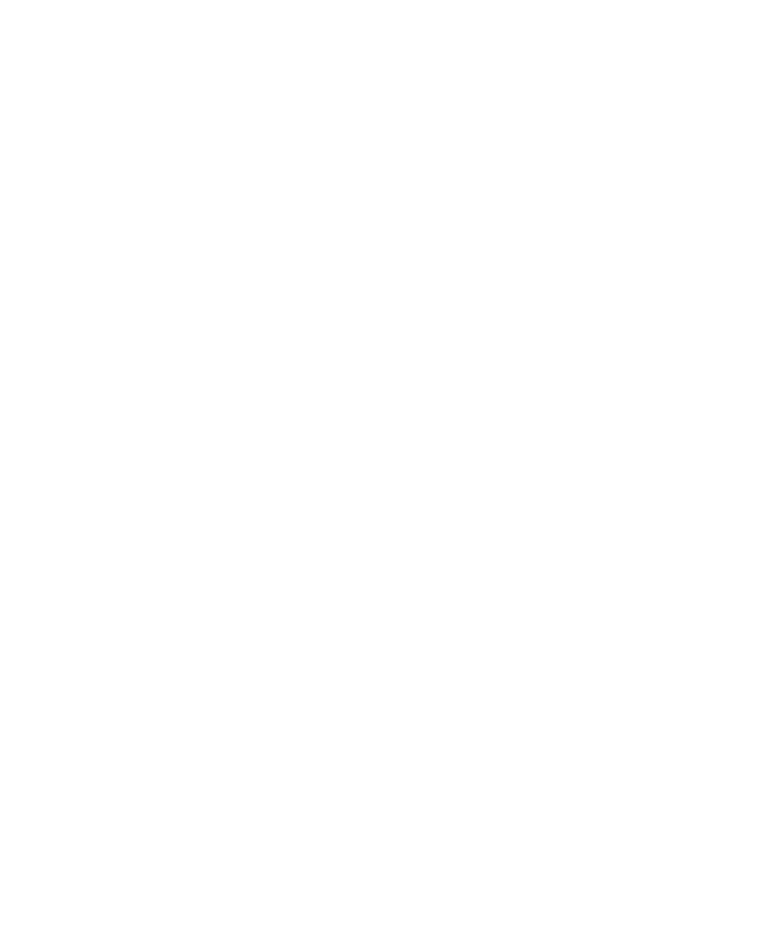
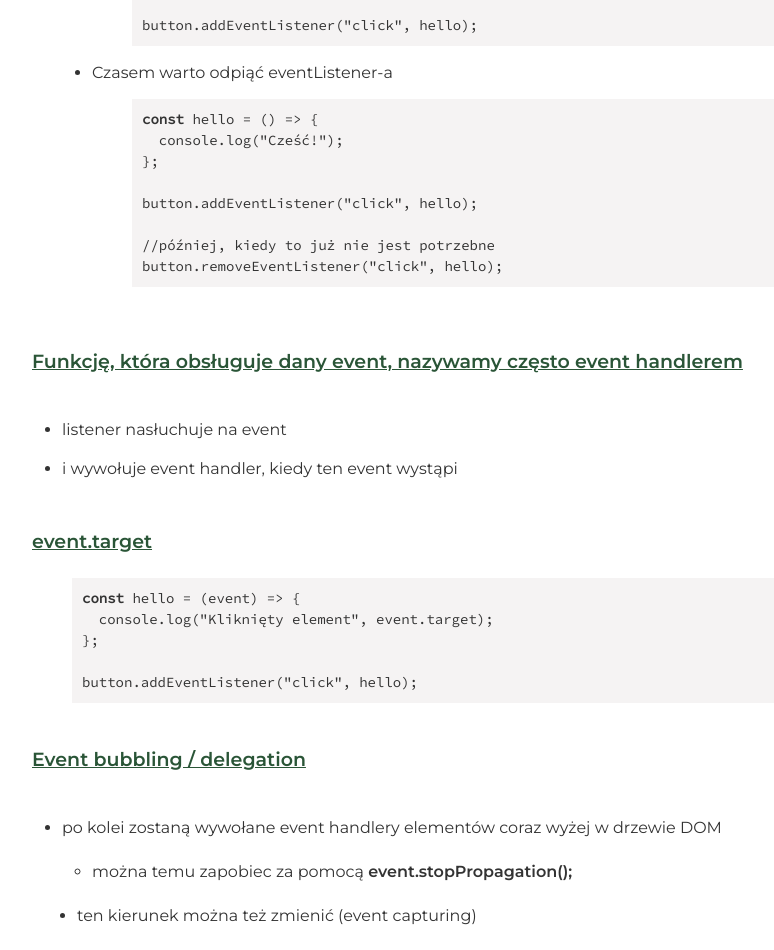
Before and after one commit to KatarzynaZaloba/Currency, a React (Create React App) app: page / in a window 1280 px wide. Shown: the part 6436-7386 px from the top of the page, without its empty margins (203-977 px from the left). Before the commit the page ends 5219 px from the top, so only its background shows below. Built offline with nearby package versions, Linux system fonts and the light colour scheme.

Commit message:
rewritted article

```diff
--- a/src/App.js
+++ b/src/App.js
@@ -254,6 +254,136 @@
                                 </>
                             }
                         />
+                        <Article
+                            date="16 sierpnia 2023 roku"
+                            title="Więcej o zdarzeniach w DOM-u"
+                            body={
+                                <>
+                                    <SmallestHeader>
+                                        Przykłady zdarzeń
+                                    </SmallestHeader>
+                                    <ListUnordered>
+                                        <ListItem>
+                                            najechanie lub zjechanie myszką
+                                        </ListItem>
+                                        <ListItem>
+                                            kliknięcie
+                                        </ListItem>
+                                        <ListItem>
+                                            podwójne kliknięcie
+                                        </ListItem>
+                                        <ListItem>
+                                            wciśnięcie klawisza na klawiaturze
+                                        </ListItem>
+                                        <ListItem>
+                                            puszczenie klawisza
+                                        </ListItem>
+                                        <ListItem>
+                                            zmiana rozmiaru okna
+                                        </ListItem>
+                                        <ListItem>
+                                            załadowanie strony
+                                        </ListItem>
+                                        <ListItem>
+                                            błąd
+                                        </ListItem>
+                                        <ListItem>
+                                            spauzowanie wideo
+                                        </ListItem>
+                                    </ListUnordered>
+                                    <SmallestHeader>Eventy są częścią DOM, czyli API przeglądarki</SmallestHeader>
+                                    <ListUnordered>
+                                        <ListItem>
+                                            nie są wbudowane w JavaScript
+                                        </ListItem>
+                                    </ListUnordered>
+                                    <SmallestHeader>Sposoby obsługi zdarzenia</SmallestHeader>
+                                    <ListUnordered>
+                                        <ListItem>
+                                            Atrybuty (niezalecane)
+                                            <Blockquote>
+                                                &lt;script><br/>
+                                                &nbsp;&nbsp;<b>const</b> hello = () => &#123;<br/>
+                                                &nbsp;&nbsp;&nbsp;&nbsp;console.log("Cześć!");<br/>
+                                                &nbsp;&nbsp;&#125;;<br/>
+                                                &lt;/script><br/>
+                                                <br/>
+                                                &lt;button onclick="hello()">Przywitaj się!&lt;/button>
+                                            </Blockquote>
+                                            <ListItem>
+                                                <ListItem>
+                                                    Właściwości elementu (trochę lepiej)
+                                                    <Blockquote>
+                                                        <b>const</b> hello = () => &#123;<br/>
+                                                        &nbsp;&nbsp;console.log("Cześć!");<br/>
+                                                        &#125;;<br/><br/>
+                                                        button = document.querySelector(".button");<br/>
+                                                        button.onClick = hello;
+                                                    </Blockquote>
+                                                </ListItem>
+                                                <ListItem>
+                                                    addEventListener (rekomendowana)
+                                                    <Blockquote>
+                                                        <b>const</b> hello = () => &#123;<br/>
+                                                        & nbsp;&nbsp;console.log("Cześć!");<br/>
+                                                        &#125;;<br/><br/>
+                                                        button.addEventListener("click", hello);
+                                                    </Blockquote>
+                                                </ListItem>
+                                                <ListItem>
+                                                    Czasem warto odpiąć eventListener-a
+                                                    <Blockquote>
+                                                        <b>const</b> hello = () => &#123;<br/>
+                                                        &nbsp;&nbsp;console.log("Cześć!");<br/>
+                                                        &#125;;<br/><br/>
+                                                        button.addEventListener("click", hello);<br/><br/>
+                                                        //później, kiedy to już nie jest
+                                                        potrzebne<br/>
+                                                        button.removeEventListener("click", hello);
+                                                    </Blockquote>
+                                                </ListItem>
+                                            </ListItem>
+                                        </ListItem>
+                                    </ListUnordered>
+                                    <SmallestHeader>Funkcję, która obsługuje dany event, nazywamy często event
+                                        handlerem</SmallestHeader>
+                                    <ListUnordered>
+                                        <ListItem>
+                                            listener nasłuchuje na event
+                                        </ListItem>
+                                        <ListItem>
+                                            i wywołuje event handler, kiedy ten
+                                            event wystąpi
+                                        </ListItem>
+                                    </ListUnordered>
+                                    <SmallestHeader>event.target</SmallestHeader>
+                                    <Blockquote>
+                                        <b>const</b> hello = (event) => &#123;<br/>
+                                        &nbsp;&nbsp;console.log("Kliknięty
+                                        element", event.target);<br/>
+                                        &#125;;<br/><br/>
+                                        button.addEventListener("click", hello);
+                                    </Blockquote>
+                                    <SmallestHeader>Event bubbling / delegation</SmallestHeader>
+                                    <ListUnordered>
+                                        <ListItem>
+                                            po kolei zostaną wywołane event handlery elementów coraz wyżej w drzewie DOM
+                                            <ListUnordered>
+                                                <ListItem>
+                                                    można temu zapobiec za pomocą <b>event.stopPropagation();</b>
+                                                </ListItem>
+                                            </ListUnordered>
+                                            <ListItem>
+                                                ten kierunek można też zmienić
+                                                (event capturing)
+                                            </ListItem>
+                                        </ListItem>
+                                    </ListUnordered>
+                                </>
+                            }
+                            />
+                        <Article
+                        />
                         </>
                 }
                 />
@@ -261,6 +391,6 @@
             <Footer title="2023 Katarzyna Żałoba"/>
         </div>
     );
-}
+};
 
 export default App;
```
Lines whose indentation alone changed are shown as unchanged.
